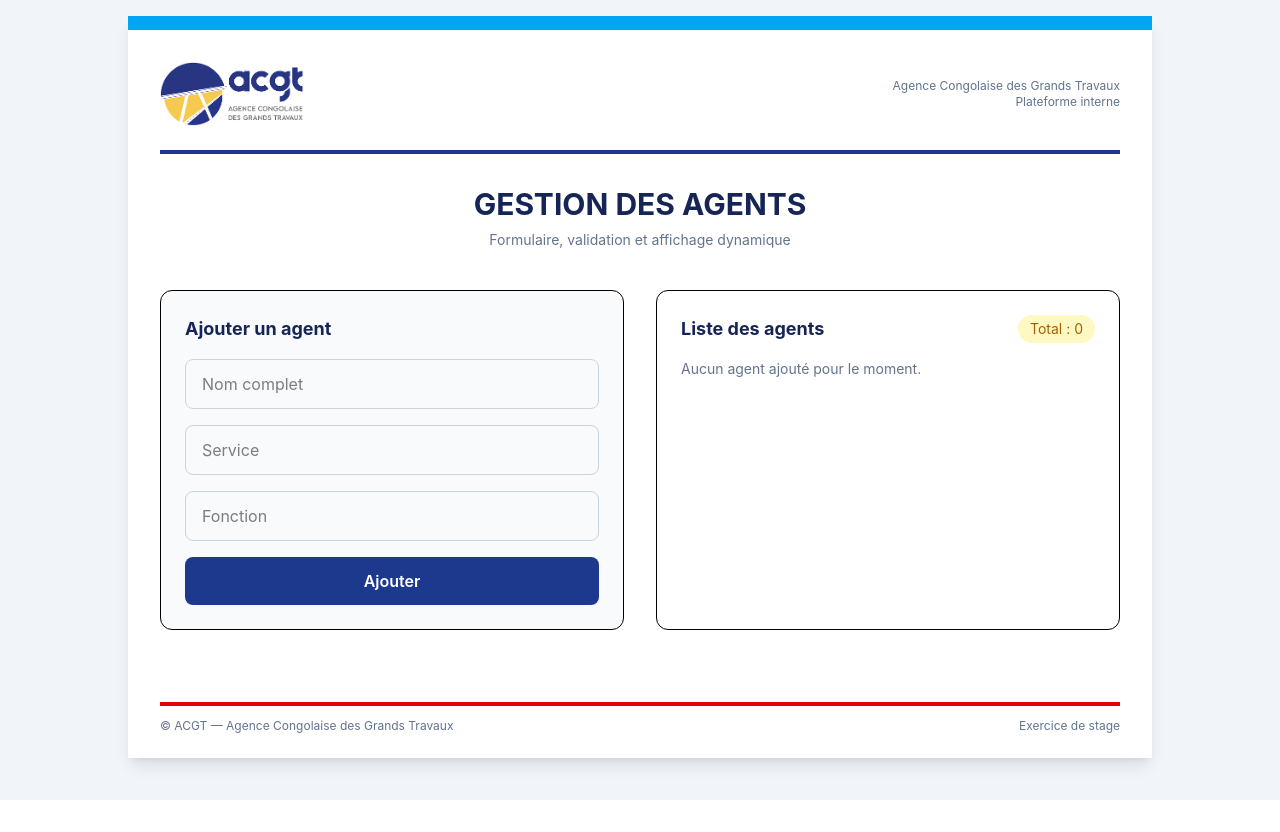
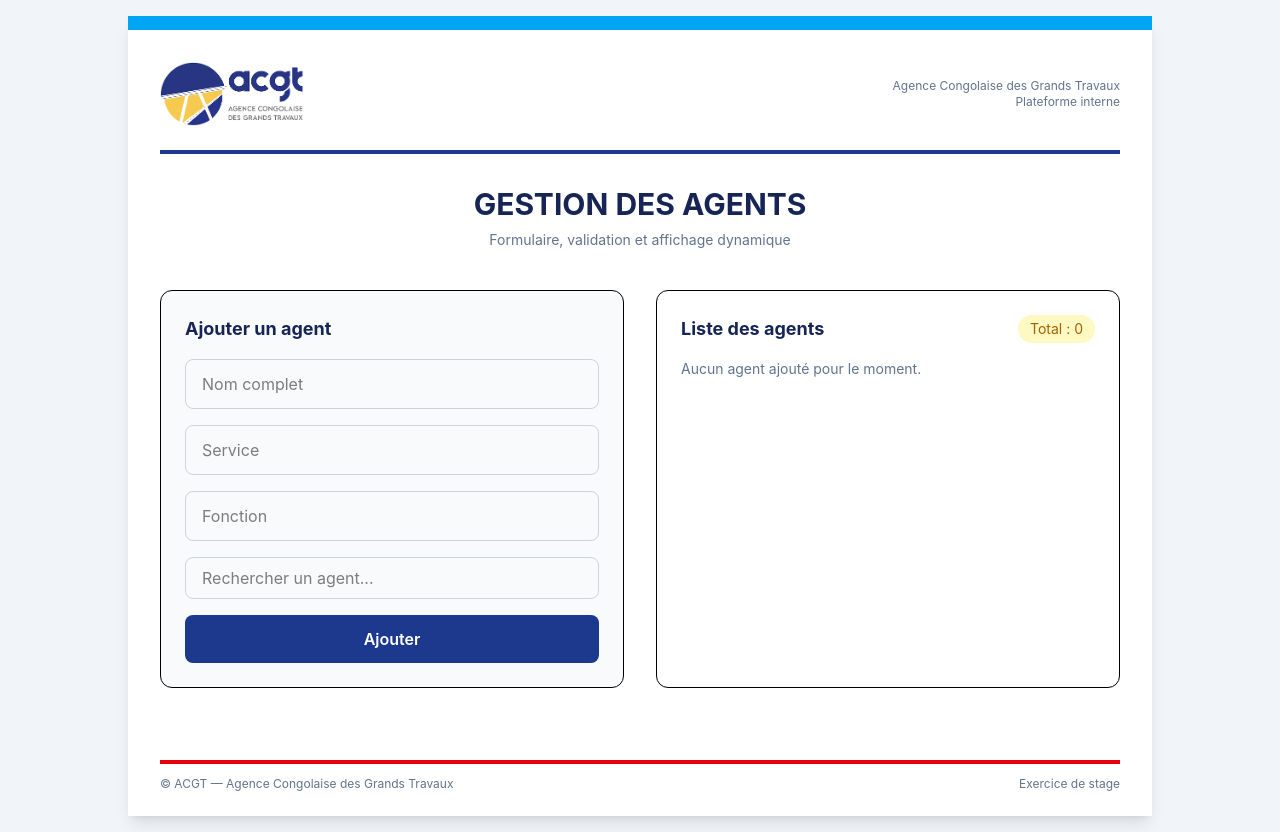
Before and after one commit to bontetabala4/acgt-agents-exercice, a React (Vite) app: page / in a window 1280 px wide. Before the commit the page ends 800 px from the top, so only its background shows below. Built offline with nearby package versions, Linux system fonts and the light colour scheme.

Commit message:
add search feature

```diff
--- a/src/App.tsx
+++ b/src/App.tsx
@@ -15,6 +15,7 @@ function App() {
   const [role, setRole] = useState("");
   const [agents, setAgents] = useState<Agent[]>([]);
   const [error, setError] = useState("");
+  const [search, setSearch] = useState("");
 
   useEffect(() => {
     const timer = setTimeout(() => setLoading(false), 1200);
@@ -63,6 +64,10 @@ function App() {
       </main>
     );
   }
+
+  const filteredAgents = agents.filter((agent) =>
+    agent.name.toLowerCase().includes(search.toLowerCase())
+  );
 
   return (
     <main className="min-h-screen bg-slate-100 p-4">
@@ -124,6 +129,14 @@ function App() {
               className="w-full border border-slate-300 rounded-lg px-4 py-3 outline-none focus:border-blue-800"
             />
 
+            <input
+              type="text"
+              placeholder="Rechercher un agent..."
+              value={search}
+              onChange={(e) => setSearch(e.target.value)}
+              className="w-full border border-slate-300 rounded-lg px-4 py-2 mb-4"
+            />
+
             <button
               type="submit"
               className="w-full bg-blue-900 hover:bg-blue-950 text-white font-semibold py-3 rounded-lg transition"
@@ -138,7 +151,7 @@ function App() {
                 Liste des agents
               </h2>
               <span className="bg-yellow-100 text-yellow-700 text-sm px-3 py-1 rounded-full">
-                Total : {agents.length}
+                Total : {filteredAgents.length}
               </span>
             </div>
 
@@ -148,7 +161,7 @@ function App() {
               </p>
             ) : (
               <div className="space-y-3">
-                {agents.map((agent) => (
+                {filteredAgents.map((agent) => (
                   <div
                     key={agent.id}
                     className="border rounded-lg p-4 bg-slate-50"
```
